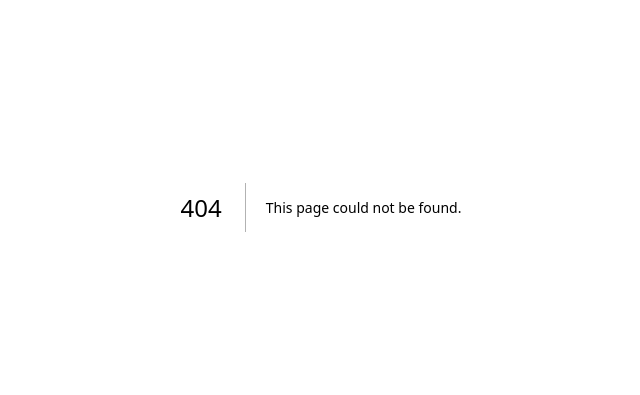
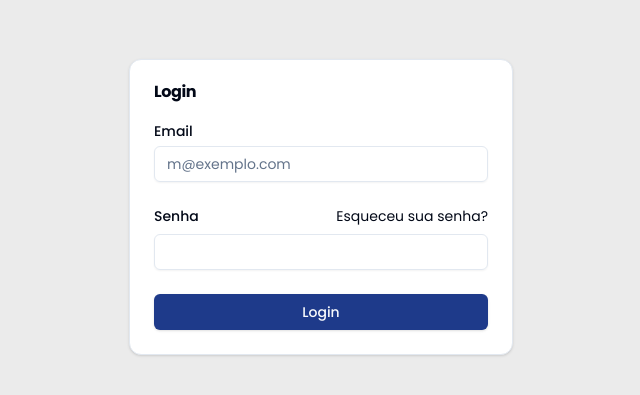
Before and after one commit to Igoviera/mediservefront, a Next.js app: page /login in a window 1280 px wide. Before the commit this address had no page. Shown: the part 193-588 px from the top of the page, without its empty margins (319-959 px from the left). Built offline with nearby package versions, Linux system fonts and the light colour scheme.

Commit message:
tela login

```diff
--- a/package.json
+++ b/package.json
@@ -10,6 +10,7 @@
   },
   "dependencies": {
     "@hookform/resolvers": "^5.1.0",
+    "@radix-ui/react-label": "^2.1.7",
     "@radix-ui/react-slot": "^1.2.3",
     "@tanstack/react-table": "^8.21.3",
     "axios": "^1.9.0",
--- a/src/app/auth/page.tsx
+++ /dev/null
@@ -1,93 +0,0 @@
-'use client'
-
-import Image from 'next/image';
-import { useState } from 'react';
-import { useRouter } from 'next/navigation';
-import Logo from '../../../public/assets/image-group-login.png';
-import { Button } from '@/components/ui/Mybutton';
-import Input from '@/components/ui/MyInput';
-import LinhasEsq from '../../../public/assets/linhasleft.png';
-import LinhasDir from '../../../public/assets/linhasright.png';
-
-export default function Login(){
-  const router = useRouter();
-  const [username, setUsername] = useState('');
-  const [password, setPassword] = useState('');
-
-  const realizaLogin = async () => {
-    if(!username || !password){
-      alert('Preencha todos os campos');
-      return;
-    }
-
-    try{
-      const response = await fetch('/api/login', {
-        method: 'POST',
-        headers: {
-          'Content-Type': 'application/json',
-        },
-        body: JSON.stringify({ username, password }),
-      });
-
-      const data = await response.json();
-
-      if(response.ok && data.success){
-        alert('Login validado');
-        router.replace('/');
-      } else {
-        alert('Usuário ou senha inválidos');
-      }
-    } catch (error){
-      console.error('Erro ao tentar logar:', error);
-      alert('Erro no login. Tente novamente mais tarde.');
-    }
-  };
-
-  const DADOS_INPUTS = [
-    { placeholder: 'username', password: false, value: username, onChange: setUsername},
-    { placeholder: 'password', password: true, value: password, onChange: setPassword},
-  ];
-
-  return(
-    <div className="h-screen bg-[#869FBB] flex flex-row justify-center md:justify-between items-center">
-      <Image
-        alt=''
-        src={LinhasEsq}
-        className='hidden md:block'
-      />
-      <section className='flex-col justify-center items-center'>
-        <div>
-          <h1 className='text-center text-[25px] font-bold mt-6 mb-4'>LOGIN</h1>
-          <Image
-            alt=''
-            src={Logo}
-            width={200} height={200}
-          />
-        </div>
-        <div>
-          {DADOS_INPUTS.map((item, index) => (
-            <Input
-              key={index}
-              placeholder={item.placeholder}
-              password={item.password}
-              value={item.value}
-              onChange={item.onChange}
-            />
-          ))}
-        </div>
-        <div className='flex flex-col items-center gap-5'>
-          <p className='text-[#0F172A] font-[600] cursor-pointer'>Esqueceu a senha?</p>
-          <Button
-            label="Entrar"
-            onClick={realizaLogin}
-          />
-        </div>
-      </section>
-      <Image
-        alt=''
-        src={LinhasDir}
-        className='hidden md:block'
-      />
-    </div>
-  );
-}
--- /dev/null
+++ b/src/app/login/page.tsx
@@ -0,0 +1,71 @@
+"use client";
+
+import { Button } from "@/components/ui/button";
+import {
+  Card,
+  CardContent,
+  CardDescription,
+  CardFooter,
+  CardHeader,
+  CardTitle,
+} from "@/components/ui/card";
+import { Input } from "@/components/ui/input";
+import { Label } from "@/components/ui/label";
+import { useRouter } from "next/navigation";
+
+
+export default function Login() {
+    const router = useRouter()
+
+  const handleLogin = async (e: React.FormEvent) => {
+    e.preventDefault()
+    // Aqui você poderia validar login, chamar API etc.
+    // Exemplo: const success = await authService.login(email, password)
+
+    // Supondo que o login foi bem-sucedido:
+    router.push('/pages/home') // ou qualquer outra rota desejada
+  }
+
+
+  return (
+    <main className="h-screen flex justify-center items-center">
+      <Card className="w-full max-w-sm">
+        <CardHeader>
+          <CardTitle>Login</CardTitle>
+        </CardHeader>
+        <CardContent>
+          <form onSubmit={handleLogin}>
+            <div className="flex flex-col gap-6">
+              <div className="grid gap-2">
+                <Label htmlFor="email">Email</Label>
+                <Input
+                  id="email"
+                  type="email"
+                  placeholder="m@exemplo.com"
+                  required
+                />
+              </div>
+              <div className="grid gap-2">
+                <div className="flex items-center">
+                  <Label htmlFor="password">Senha</Label>
+                  <a
+                    href="#"
+                    className="ml-auto inline-block text-sm underline-offset-4 hover:underline"
+                  >
+                    Esqueceu sua senha?
+                  </a>
+                </div>
+                <Input id="password" type="password" required />
+              </div>
+            </div>
+          </form>
+        </CardContent>
+        <CardFooter className="flex-col gap-2">
+          <Button type="submit" className="w-full bg-blue-900" >
+            Login
+          </Button>
+        </CardFooter>
+      </Card>
+    </main>
+  );
+}
--- a/src/app/page.tsx
+++ b/src/app/page.tsx
@@ -1,15 +1,6 @@
-import CreateDoctor from "@/components/createDoctor/createDoctor";
-import Header from "@/components/Header";
-import { Button } from "@/components/ui/Mybutton";
-import Link from "next/link";
-import MenuPrincipal from "./pages/menu-principal/page";
+import { redirect } from "next/navigation";
 
-export default function Home() {
-  return (
-    <main>
-      <Header />
-      <MenuPrincipal />
-      {/* <CreateDoctor/> */}
-    </main>
-  );
+
+export default function Login() {
+  redirect('/login')
 }
--- a/src/app/pages/menu-principal/page.tsx
+++ b/src/app/pages/menu-principal/page.tsx
@@ -4,7 +4,7 @@ import {opcoesMenu} from '@/lib/opcoesMenu';
 export default function MenuPrincipal() {
   return (
     <main className="bg-white border border-[#C8C8C8] rounded-md p-6 sm:mx-10 my-10">
-      <div className="grid grid-cols-1 sm:grid-cols-2 md:grid-cols-3 gap-6">
+      <div className="grid grid-cols-1 sm:grid-cols-2 md:grid-cols-4 gap-6">
         {opcoesMenu.map((opcao) => (
           <CardMenu
             key={opcao.label}
--- a/src/components/Header.tsx
+++ b/src/components/Header.tsx
@@ -45,7 +45,7 @@ export default function Header() {
           active={setOpenMenu}
         />
       }
-      <Link href="/">Nome do Sistema</Link>
+      <Link href="/pages/menu-principal">Nome do Sistema</Link>
       <div className="hidden md:flex flex-row items-center gap-10 relative md:text-[15px]">
         <Link href="/pages/menu-principal">Início</Link>
         <div className="relative">
--- a/src/components/Menu/MenuCard.tsx
+++ b/src/components/Menu/MenuCard.tsx
@@ -10,7 +10,7 @@ interface MenuCardProps {
 
 export default function MenuCard({ href, icon, label }: MenuCardProps) {
   return (
-    <div className="font-bold py-9 px-5 my-5 shadow-md rounded-lg transition-all duration-300 bg-white hover:bg-[#869FBB]">
+    <div className="font-bold py-7 px-5 my-5 shadow-md rounded-lg transition-all duration-300 bg-white hover:bg-[#869FBB]">
       <Link
         href={href}
         role="button"
--- a/src/components/auth/signin-form.tsx
+++ /dev/null
@@ -1,36 +0,0 @@
-"use client";
-
-import { useRouter } from "next/navigation";
-import { useState } from "react";
-import { Input } from "../ui/MyInput";
-import { FaRegEye } from "react-icons/fa";
-import { Button } from "../ui/Mybutton";
-
-export const SigninForm = () => {
-  const router = useRouter();
-  const [emailField, setEmailField] = useState("");
-  const [passwordField, setPasswordField] = useState("");
-
-
-  const handleEnterButton = () => {
-    router.replace('/home');
-  }
-
-  return (
-    <>
-      <Input
-        value={emailField}
-        onChange={(t) => setEmailField(t)}
-        placeholder="Digite seu e-mail"
-      />
-      <Input
-        password
-        value={passwordField}
-        onChange={(t) => setPasswordField(t)}
-        placeholder="Digite sua senha"
-      />
-
-      <Button label="Entrar" onClick={handleEnterButton} size={1}/>
-    </>
-  );
-};
--- /dev/null
+++ b/src/components/ui/label.tsx
@@ -0,0 +1,26 @@
+"use client"
+
+import * as React from "react"
+import * as LabelPrimitive from "@radix-ui/react-label"
+import { cva, type VariantProps } from "class-variance-authority"
+
+import { cn } from "@/lib/utils"
+
+const labelVariants = cva(
+  "text-sm font-medium leading-none peer-disabled:cursor-not-allowed peer-disabled:opacity-70"
+)
+
+const Label = React.forwardRef<
+  React.ElementRef<typeof LabelPrimitive.Root>,
+  React.ComponentPropsWithoutRef<typeof LabelPrimitive.Root> &
+    VariantProps<typeof labelVariants>
+>(({ className, ...props }, ref) => (
+  <LabelPrimitive.Root
+    ref={ref}
+    className={cn(labelVariants(), className)}
+    {...props}
+  />
+))
+Label.displayName = LabelPrimitive.Root.displayName
+
+export { Label }
```
Also changed, not shown: 1 other file (tests, documents, lock files or other folders).
